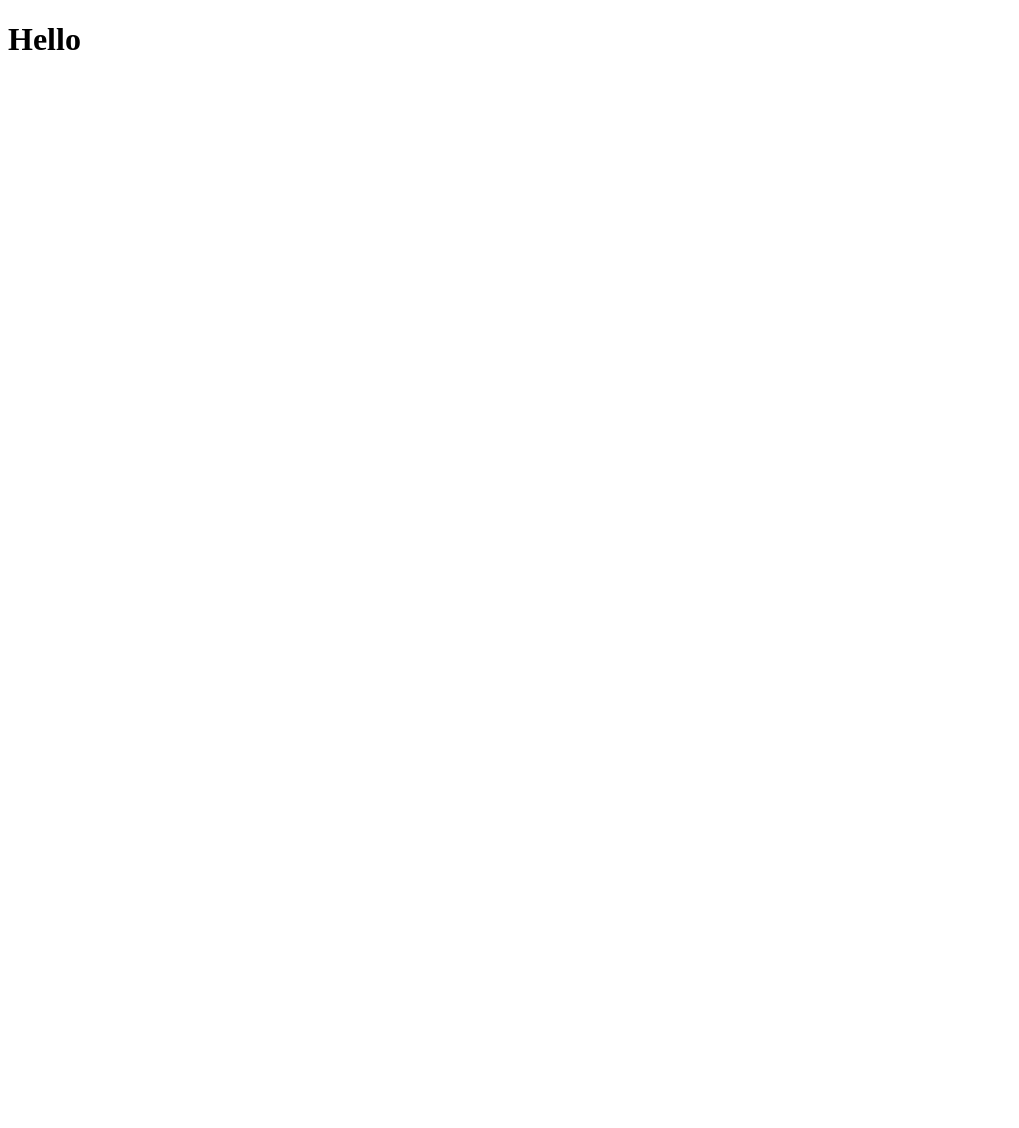
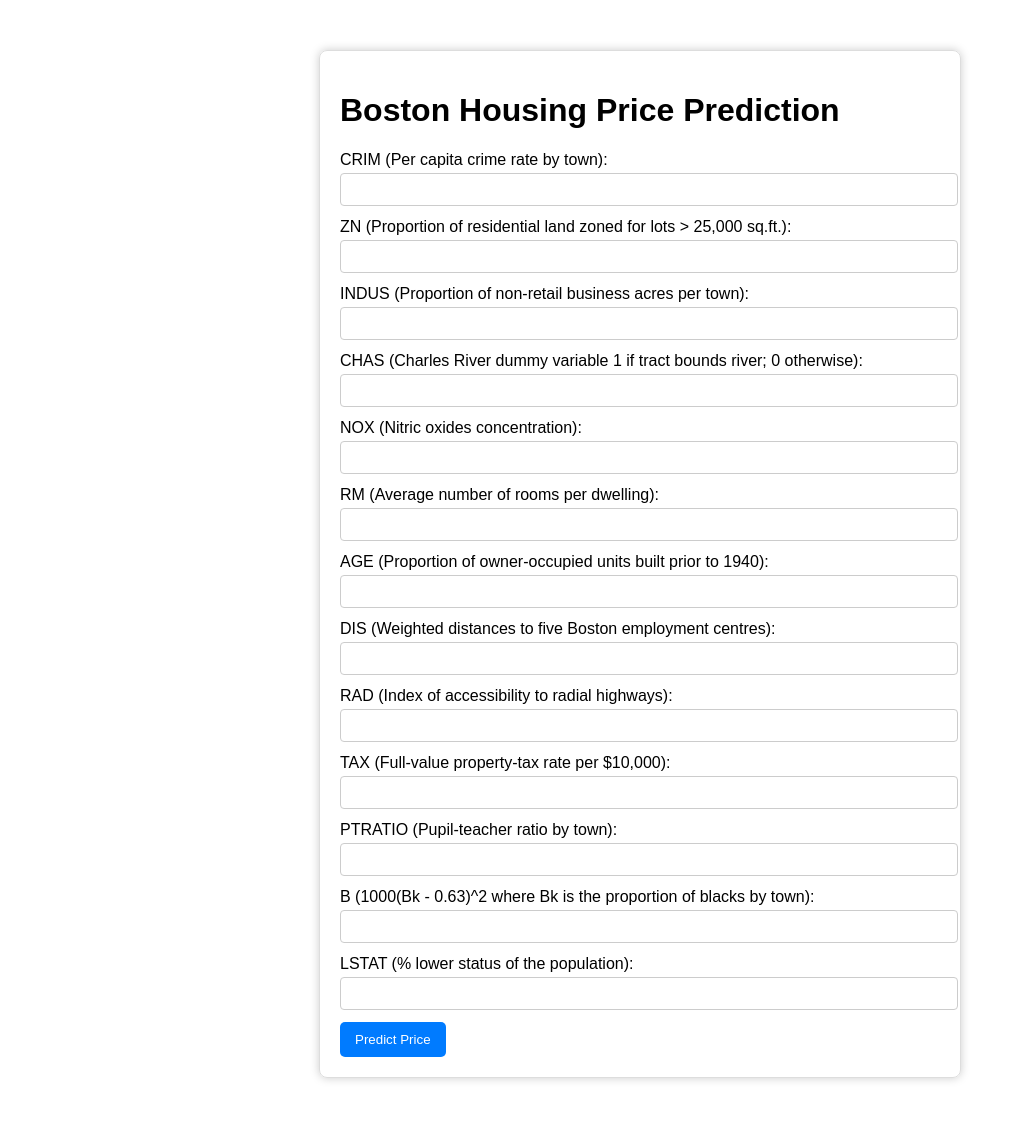
Before and after one commit to RahulKumarSahDepp/bostonhousepricing, a Flask app: page / in a window 1280 px wide. Before the commit the part shown is almost empty. Shown: the whole page, without its empty margins (0-1019 px from the left). Before the commit the page ends 50 px from the top, so only its background shows below. Run offline with Flask 3, Linux system fonts and the light colour scheme; parts of the project's set-up code (start-up, migrations or seed data) failed here and were passed over.

Commit message:
final web app

```diff
--- a/app.py
+++ b/app.py
@@ -22,5 +22,14 @@ def predict_api():
     print(output)
     return jsonify(output[0])
 
+@app.route('/predict', methods=['POST'])
+def predict():
+    data = [float(x) for x in request.form.values()]
+    final_input = scalar.transform(np.array(data).reshape(1, -1))
+    print(final_input)
+    output = regmodel.predict(final_input)[0]
+    return render_template('index.html', prediction_text = "The predicted house price is {}".format(output))
+
+
 if "__main__" == __name__:
     app.run(debug=True)
--- a/templates/index.html
+++ b/templates/index.html
@@ -3,9 +3,92 @@
 <head>
     <meta charset="UTF-8">
     <meta name="viewport" content="width=device-width, initial-scale=1.0">
-    <title>Document</title>
+    <title>Boston Housing Price Prediction</title>
+    <style>
+        body {
+            font-family: Arial, sans-serif;
+            max-width: 600px;
+            margin: 50px auto;
+            padding: 20px;
+            border: 1px solid #ddd;
+            border-radius: 8px;
+            box-shadow: 0 0 10px #ccc;
+        }
+        input[type="number"] {
+            width: 100%;
+            padding: 8px;
+            margin-top: 4px;
+            margin-bottom: 12px;
+            border-radius: 4px;
+            border: 1px solid #ccc;
+        }
+        button {
+            background-color: #007bff;
+            color: white;
+            padding: 10px 15px;
+            border: none;
+            border-radius: 5px;
+            cursor: pointer;
+        }
+        button:hover {
+            background-color: #0056b3;
+        }
+        .prediction {
+            margin-top: 20px;
+            font-size: 1.2em;
+            color: green;
+        }
+    </style>
 </head>
 <body>
-    <h1>Hello</h1>
+    <h1>Boston Housing Price Prediction</h1>
+    <form action="/predict" method="POST">
+        <label>CRIM (Per capita crime rate by town):</label>
+        <input type="number" step="any" name="CRIM" required>
+
+        <label>ZN (Proportion of residential land zoned for lots > 25,000 sq.ft.):</label>
+        <input type="number" step="any" name="ZN" required>
+
+        <label>INDUS (Proportion of non-retail business acres per town):</label>
+        <input type="number" step="any" name="INDUS" required>
+
+        <label>CHAS (Charles River dummy variable 1 if tract bounds river; 0 otherwise):</label>
+        <input type="number" step="any" name="CHAS" required>
+
+        <label>NOX (Nitric oxides concentration):</label>
+        <input type="number" step="any" name="NOX" required>
+
+        <label>RM (Average number of rooms per dwelling):</label>
+        <input type="number" step="any" name="RM" required>
+
+        <label>AGE (Proportion of owner-occupied units built prior to 1940):</label>
+        <input type="number" step="any" name="AGE" required>
+
+        <label>DIS (Weighted distances to five Boston employment centres):</label>
+        <input type="number" step="any" name="DIS" required>
+
+        <label>RAD (Index of accessibility to radial highways):</label>
+        <input type="number" step="any" name="RAD" required>
+
+        <label>TAX (Full-value property-tax rate per $10,000):</label>
+        <input type="number" step="any" name="TAX" required>
+
+        <label>PTRATIO (Pupil-teacher ratio by town):</label>
+        <input type="number" step="any" name="PTRATIO" required>
+
+        <label>B (1000(Bk - 0.63)^2 where Bk is the proportion of blacks by town):</label>
+        <input type="number" step="any" name="B" required>
+
+        <label>LSTAT (% lower status of the population):</label>
+        <input type="number" step="any" name="LSTAT" required>
+
+        <button type="submit">Predict Price</button>
+    </form>
+
+    {% if prediction_text %}
+    <div class="prediction">
+        {{ prediction_text }}
+    </div>
+    {% endif %}
 </body>
 </html>
```
